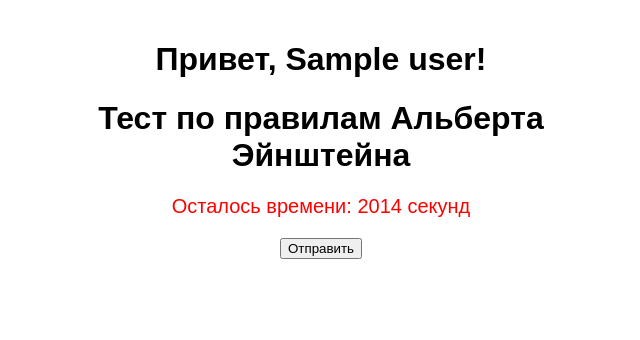
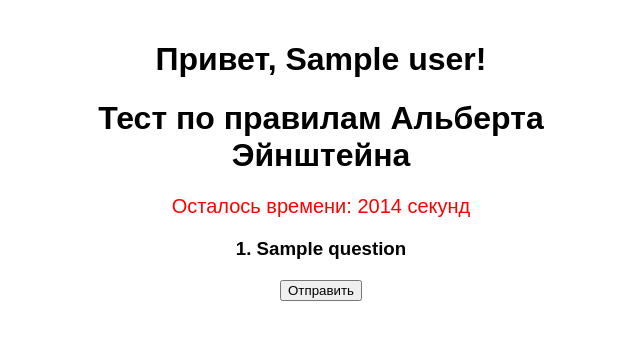
Before and after one commit to newgeekmail/EinsteinQuiz, a Flask app: template templates/index.html in a window 1280 px wide. Shown: the top 340 px of the page, without its empty margins (319-959 px from the left). Run offline with Flask 3, Linux system fonts and the light colour scheme; the template is opened without the code that fills it: most values are stand-ins (such as "Sample title", 1, 10 or a date in 2020).

Commit message:
Update index.html

```diff
--- a/templates/index.html
+++ b/templates/index.html
@@ -11,12 +11,12 @@
     <h1>Тест по правилам Альберта Эйнштейна</h1>
     <div id="timer">Осталось времени: {{ total_time }} секунд</div>
     <form action="/submit" method="post" id="quizForm">
-        {% for i, question in enumerate(questions) %}
+        {% for question in questions %}
         <div class="question">
-            <h3>{{ i+1 }}. {{ question.question }}</h3>
+            <h3>{{ loop.index }}. {{ question.question }}</h3>
             {% for j, option in enumerate(question.options) %}
             <label>
-                <input type="radio" name="q{{ i }}" value="{{ j }}"> {{ option }}
+                <input type="radio" name="q{{ loop.index0 }}" value="{{ j }}"> {{ option }}
             </label><br>
             {% endfor %}
         </div>
```
